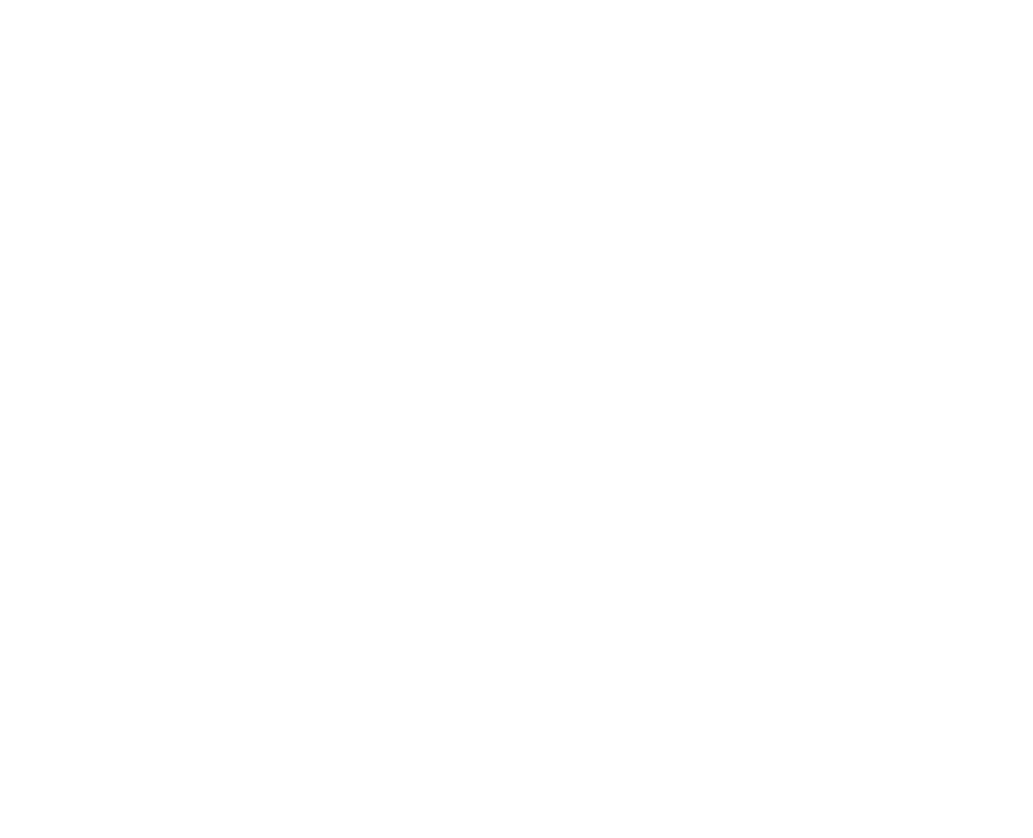
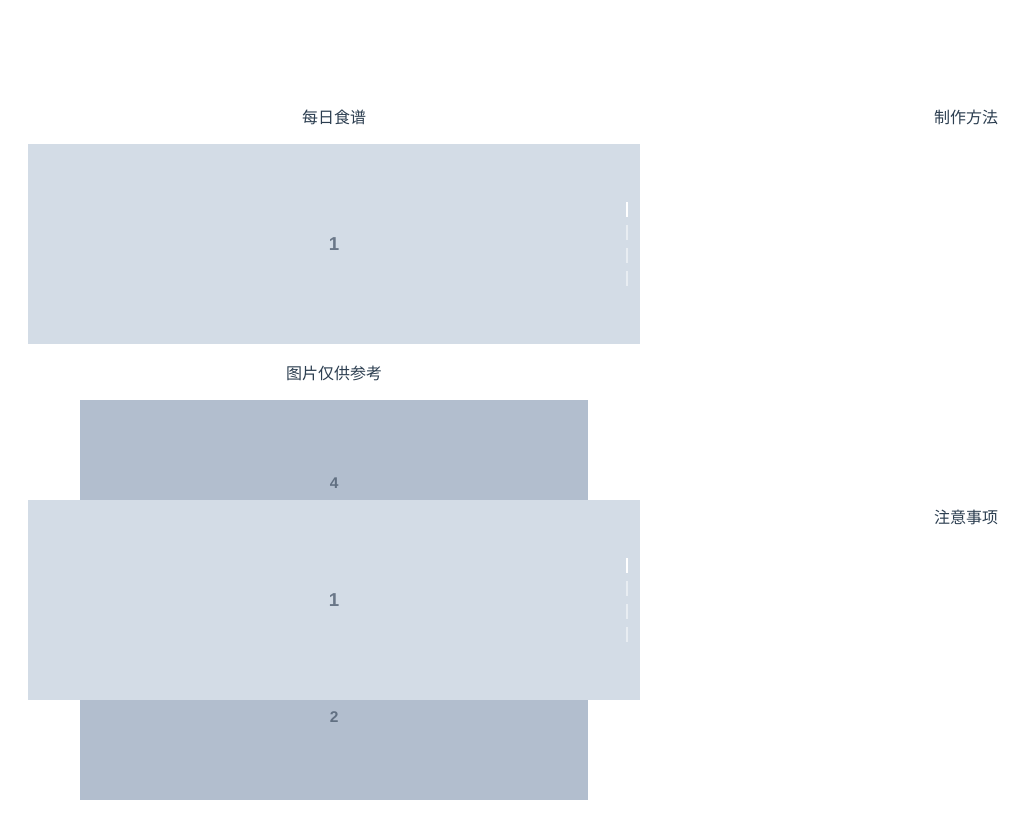
Before and after one commit to Wzq-997/KeepHealthy, a Vue app in the folder healthtrackingfrontend/: page /#/Page4 in a window 1280 px wide. Before the commit this address led to /#/login. Shown: the top 838 px of the page, without its empty margins (0-1033 px from the left). Before the commit the page ends 800 px from the top, so only its background shows below. Built offline with nearby package versions, Linux system fonts and the light colour scheme.

Commit message:
饮食记录和每日食谱基础页面提交

```diff
--- a/healthtrackingfrontend/src/router/index.js
+++ b/healthtrackingfrontend/src/router/index.js
@@ -2,6 +2,8 @@
 import HomeView from "../views/HomeView.vue";
 import ExercisePrescriptionView from "../views/ExercisePrescriptionView.vue";
 import AutonomouSportsView from "../views/AutonomouSportsView.vue";
+import DietRecordView from "../views/DietRecordView.vue";
+import DailyDietView from "../views/DailyDietView.vue";
 
 const routes = [
   {
@@ -20,6 +22,18 @@
     path: "/Page2",
     component: AutonomouSportsView,
 
+  },
+  {
+    name: "Page3",
+    path: "/Page3",
+    component: DietRecordView,
+
+  },
+  {
+    name: "Page4",
+    path: "/Page4",
+    component: DailyDietView,
+
   }
 ];
 
--- a/healthtrackingfrontend/src/views/DailyDietView.vue
+++ b/healthtrackingfrontend/src/views/DailyDietView.vue
@@ -0,0 +1,67 @@
+<template>
+    <div class="container">
+      <div class="left">
+        <p class="text-center demonstration">每日食谱</p>
+        <el-carousel height="200px" direction="vertical" :autoplay="false">
+          <el-carousel-item v-for="item in 4" :key="item">
+            <h3>{{ item }}</h3>
+          </el-carousel-item>
+        </el-carousel>
+        <p class="text-center demonstration">图片仅供参考</p>
+        <el-carousel height="400px" direction="vertical" type="card" :autoplay="false">
+          <el-carousel-item v-for="item in 4" :key="item">
+            <h3>{{ item }}</h3>
+          </el-carousel-item>
+        </el-carousel>
+      </div>
+      <div class="right">
+        <div class="top">
+          <p class="text-center demonstration">制作方法</p>
+          <!-- 在这里添加内容 -->
+        </div>
+        <div class="bottom">
+          <p class="text-center demonstration">注意事项</p>
+          <!-- 在这里添加内容 -->
+        </div>
+      </div>
+    </div>
+  </template>
+
+  <style scoped>
+  .container {
+    display: flex;
+    height: 100vh;
+  }
+
+  .left {
+    flex: 1;
+    padding: 20px;
+  }
+
+  .right {
+    flex: 1;
+    display: flex;
+    flex-direction: column;
+  }
+
+  .top, .bottom {
+    flex: 1;
+    padding: 20px;
+  }
+
+  .el-carousel__item h3 {
+    color: #475669;
+    opacity: 0.75;
+    line-height: 200px;
+    margin: 0;
+    text-align: center;
+  }
+
+  .el-carousel__item:nth-child(2n) {
+    background-color: #99a9bf;
+  }
+
+  .el-carousel__item:nth-child(2n + 1) {
+    background-color: #d3dce6;
+  }
+  </style>
--- a/healthtrackingfrontend/src/views/DietRecordView.vue
+++ b/healthtrackingfrontend/src/views/DietRecordView.vue
@@ -0,0 +1,122 @@
+<template>
+    <div>
+      <el-table
+        :data="tableData"
+        style="width: 100%"
+        :row-class-name="tableRowClassName"
+      >
+        <el-table-column prop="id" label="编号" width="180" />
+        <el-table-column prop="name" label="水果名" width="180" />
+        <el-table-column prop="calories" label="卡路里" />
+      </el-table>
+      <el-button @click="showDialog = true" type="primary" style="margin-top: 20px">记录今日饮食</el-button>
+
+      <el-dialog
+        v-model="showDialog"
+        title="添加饮食记录"
+        :close-on-click-modal="false"
+        @close="clearForm"
+      >
+        <el-form :model="form" :rules="rules" label-width="80px" ref="form">
+          <el-form-item label="水果名" prop="name">
+            <el-input v-model="form.name"></el-input>
+          </el-form-item>
+          <el-form-item label="卡路里" prop="calories">
+            <el-input v-model="form.calories"></el-input>
+          </el-form-item>
+        </el-form>
+        <span slot="footer" class="dialog-footer">
+          <el-button @click="showDialog = false">取消</el-button>
+          <el-button type="primary" @click="addTableRow">确认</el-button>
+        </span>
+      </el-dialog>
+    </div>
+  </template>
+
+  <script setup>
+  import { ref } from 'vue';
+
+  const tableData = ref([
+    {
+      id: 'F0001',
+      name: '苹果',
+      calories: '89',
+    },
+    {
+      id: 'F0002',
+      name: '香蕉',
+      calories: '43',
+    },
+    {
+      id: 'F0003',
+      name: '葡萄',
+      calories: '47',
+    },
+    {
+      id: 'F0004',
+      name: '橙子',
+      calories: '50',
+    },
+  ]);
+
+  const tableRowClassName = ({ rowIndex }) => {
+    if (rowIndex === 1) {
+      return 'warning-row';
+    } else if (rowIndex === 3) {
+      return 'success-row';
+    }
+    return '';
+  }
+
+  const showDialog = ref(false);
+  const form = ref({
+    name: '',
+    calories: '',
+  });
+ // 假设我们不需要复杂的验证规则，但你可以根据需要添加
+const rules = {
+  name: [
+    { required: true, message: '请输入水果名', trigger: 'blur' },
+  ],
+  calories: [
+    { required: true, message: '请输入卡路里', trigger: 'blur' },
+    { type: 'number', message: '卡路里必须是数字', trigger: 'blur' }
+  ],
+};
+
+// 添加表格行的方法
+const addTableRow = () => {
+  // 你可以添加表单验证逻辑，这里为了简化省略了
+  // 假设验证通过，则添加新行
+  const newRow = {
+    id: `F${tableData.value.length + 1}001`, // 假设ID生成逻辑
+    name: form.value.name,
+    calories: form.value.calories,
+  };
+  tableData.value.push(newRow);
+  // 重置表单
+  form.value = {
+    name: '',
+    calories: '',
+  };
+  // 关闭对话框
+  showDialog.value = false;
+};
+
+// 清除表单的方法
+const clearForm = () => {
+  form.value = {
+    name: '',
+    calories: '',
+  };
+};
+  </script>
+
+  <style>
+  .el-table .warning-row {
+    --el-table-tr-bg-color: var(--el-color-warning-light-9);
+  }
+  .el-table .success-row {
+    --el-table-tr-bg-color: var(--el-color-success-light-9);
+  }
+  </style>
```
